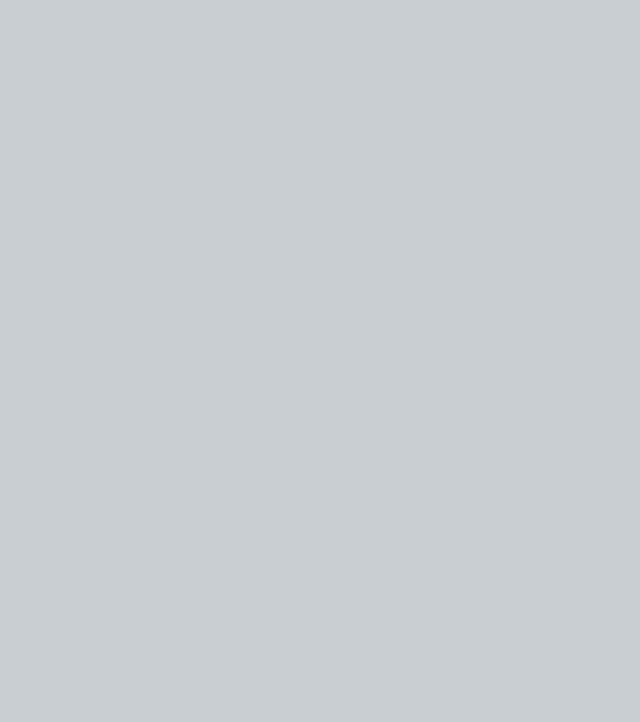
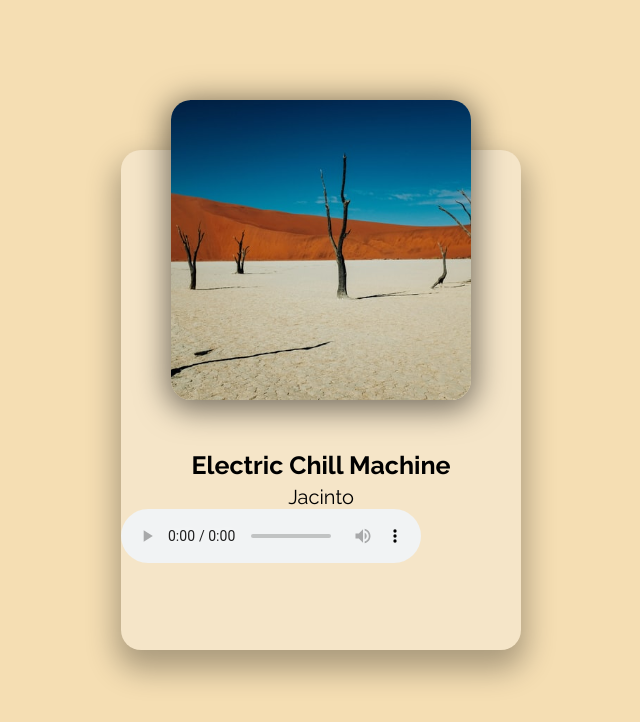
Before and after one commit to louismoura/music-player, a plain HTML site: page index.html in a window 1280 px wide. Shown: the whole page, without its empty margins (319-959 px from the left). Drawn offline with Linux system fonts and the light colour scheme.

Commit message:
setting up HTML and CSS

```diff
--- a/index.html
+++ b/index.html
@@ -9,6 +9,15 @@
     <link rel="stylesheet" href="style.css">
 </head>
 <body>
+    <div class="player-container">
+        <!-- Song -->
+        <div class="img-container">
+            <img src="img/ashim-d-silva-S2Q5mdOrrVc-unsplash.jpg" alt="Album Art">
+        </div>
+        <h2 id="title">Electric Chill Machine</h2>
+        <h3 id="artist">Jacinto</h3>
+        <audio src="music/jacinto-1.mp3" controls></audio>
+    </div>
     <!-- Script -->
     <script src="script.js"></script>
 </body>
--- a/style.css
+++ b/style.css
@@ -1,4 +1,6 @@
 /* Images created by: https://unsplash.com/@pawel_czerwinski */
+
+@import url('https://fonts.googleapis.com/css2?family=Raleway:wght@400;700&display=swap');
 
 html {
   box-sizing: border-box;
@@ -7,21 +9,37 @@ html {
 body {
   margin: 0;
   min-height: 100vh;
-  background: #c9ced3;
+  background: wheat;
   display: flex;
   justify-content: center;
   align-items: center;
-
+  font-family: Raleway, sans-serif;
   font-size: 12px;
 }
 
+.player-container {
+  height: 500px;
+  width: 400px;
+  background: rgb(245, 229, 200);
+  border-radius: 20px;
+  box-shadow: 0 15px 30px 5px rgba(0, 0, 0, 0.3);
+}
 
 
 .img-container {
-
+  height: 300px;
+  width: 300px;
   position: relative;
   top: -50px;
   left: 50px;
+}
+
+.img-container img {
+  height: 100%;
+  width: 100%;
+  object-fit: cover;
+  border-radius: 20px;
+  box-shadow: 0 5px 30px 5px rgba(0, 0, 0, 0.5);
 }
 
 
@@ -89,7 +107,9 @@ h3 {
 
 /* Media Query: iPhone (Vertical) */
 @media screen and (max-width: 376px) {
-
+  .player-container {
+    width: 95wv;
+  }
 
   .img-container {
     left: 29px;
```
Also changed, not shown: img/ashim-d-silva-S2Q5mdOrrVc-unsplash.jpg (added), img/jr-korpa--9f3cB5v2NA-unsplash.jpg (added), img/lemuel-gonzales-vHPeHpaKVnU-unsplash.jpg (added).
